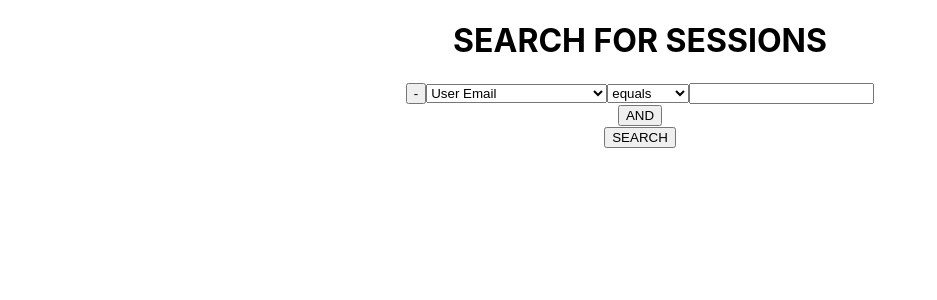
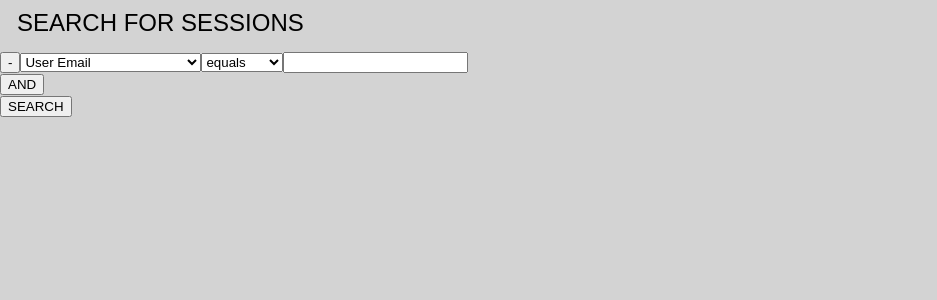
Before and after one commit to PredicateBuilder/predicate_builder_fe, a React (Create React App) app: page / in a window 1280 px wide. Shown: the top 300 px of the page, without its empty margins (0-937 px from the left). Built offline with nearby package versions, Linux system fonts and the light colour scheme.

Commit message:
Add basic starting styling to the header/app

```diff
--- a/src/App/App.css
+++ /dev/null
@@ -1,38 +0,0 @@
-.App {
-  text-align: center;
-}
-
-.App-logo {
-  height: 40vmin;
-  pointer-events: none;
-}
-
-@media (prefers-reduced-motion: no-preference) {
-  .App-logo {
-    animation: App-logo-spin infinite 20s linear;
-  }
-}
-
-.App-header {
-  background-color: #282c34;
-  min-height: 100vh;
-  display: flex;
-  flex-direction: column;
-  align-items: center;
-  justify-content: center;
-  font-size: calc(10px + 2vmin);
-  color: white;
-}
-
-.App-link {
-  color: #61dafb;
-}
-
-@keyframes App-logo-spin {
-  from {
-    transform: rotate(0deg);
-  }
-  to {
-    transform: rotate(360deg);
-  }
-}
--- a/src/App/App.js
+++ b/src/App/App.js
@@ -1,7 +1,7 @@
 import React from 'react';
 import Header from '../Header/Header';
 import FormContainer from '../FormContainer/FormContainer';
-import './App.css';
+import './App.scss';
 
 function App() {
   return (
--- /dev/null
+++ b/src/App/App.scss
@@ -0,0 +1,7 @@
+$backgroundColor: lightgrey;
+
+.App {
+  background: $backgroundColor;
+  height: 100vh;
+  width: 100vw;
+}
--- a/src/Header/Header.js
+++ b/src/Header/Header.js
@@ -1,4 +1,5 @@
 import React from 'react';
+import './Header.scss';
 
 const Header = () => {
   return (
--- a/src/Header/Header.scss
+++ b/src/Header/Header.scss
@@ -0,0 +1,11 @@
+.header {
+  text-align: left;
+
+  h1 {
+    margin: 0px 8px 5px;
+    font-family: sans-serif;
+    font-size: 1.5rem;
+    font-weight: 400;
+    padding: 9px;
+  }
+}
```
